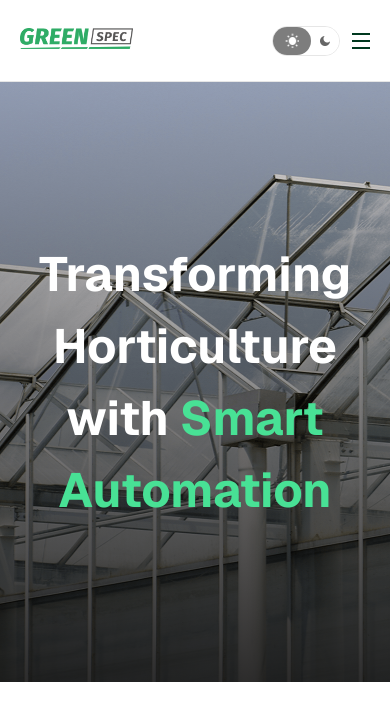
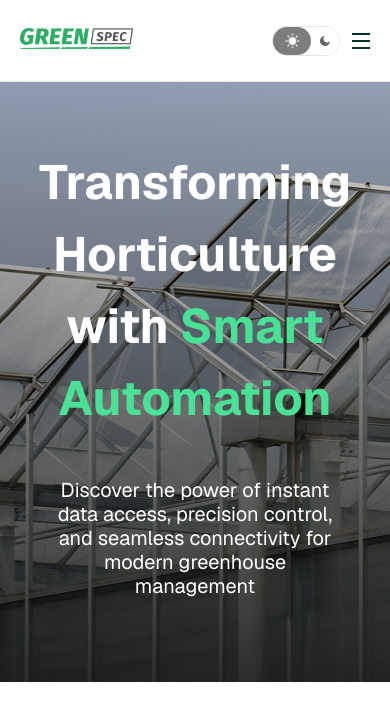
Before and after one commit to Johan2021usa/greenspec-project, an Angular app: page / in a window 390 px wide. Shown: the top 720 px of the page. Built offline with nearby package versions, Linux system fonts and the light colour scheme.

Commit message:
0.0.2.3 Feat(Added subtitle in hero 60%)

```diff
--- a/src/app/components/banner/banner.component.css
+++ b/src/app/components/banner/banner.component.css
@@ -1,5 +1,6 @@
 .banner{
   display: flex;
+  flex-direction: column;
   justify-content: center;
   align-items: center;
   background-image:
@@ -20,18 +21,32 @@
   box-sizing: border-box;
   /*font style*/
   font-family: var(--geist-family);
-  color: var(--title-banner);
+  color: var(--fnt-clr-banner);
   font-weight: 700;
   line-height: 72px;
   font-size: 3.75rem;
   text-align: center;
 }
+.banner__subtitle{
+  max-width: 34.438rem;
+  height: fit-content;
+  /*font-style*/
+  font-family: var(--geist-family);
+  text-align: center;
+  font-weight: 400;
+  font-size: 1.25rem;
+  line-height: 24px;
+  color:var(--fnt-clr-banner);
+}
 .--light{
-  color: var(--span-banner);
+  color: var(--fnt-clr-span-banner);
 }
 @media screen and (max-width: 400px) {
   .banner__title,
   .--light{
     font-size: 3rem;
   }
+  .banner__subtitle{
+    width: 75%;
+  }
 }
--- a/src/app/components/banner/banner.component.html
+++ b/src/app/components/banner/banner.component.html
@@ -2,4 +2,5 @@
   <h1 class="banner__title">
     Transforming Horticulture with <span class="--light">Smart Automation</span>
   </h1>
+  <p class="banner__subtitle">Discover the power of instant data access, precision control, and seamless connectivity for modern greenhouse management</p>
 </section>
--- a/src/styles.css
+++ b/src/styles.css
@@ -76,8 +76,8 @@
   --menu-bt-clr: var(--green-900);
 
   /*Hero/banner*/
-  --title-banner: var(--white);
-  --span-banner: var(--green-500);
+  --fnt-clr-banner: var(--white);
+  --fnt-clr-span-banner: var(--green-500);
 }
 
 body{
```
